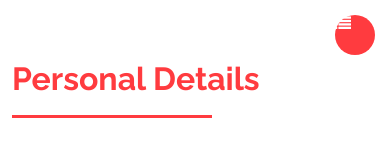
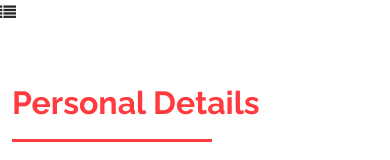
Before and after one commit to jaiminborad/biodata, a plain HTML site: page index.html in a window 390 px wide. Shown: the top 160 px of the page. Drawn offline with nearby package versions, Linux system fonts and the light colour scheme.

Commit message:
Update index.html

```diff
--- a/index.html
+++ b/index.html
@@ -32,7 +32,7 @@
 <body>
 
   <!-- ======= Mobile nav toggle button ======= -->
-  <i class="fa fa-list mobile-nav-toggle d-xl-none"></i>
+  <i class="fa fa-list"></i>
 
   <!-- ======= Header ======= -->
   <header id="header">
```
